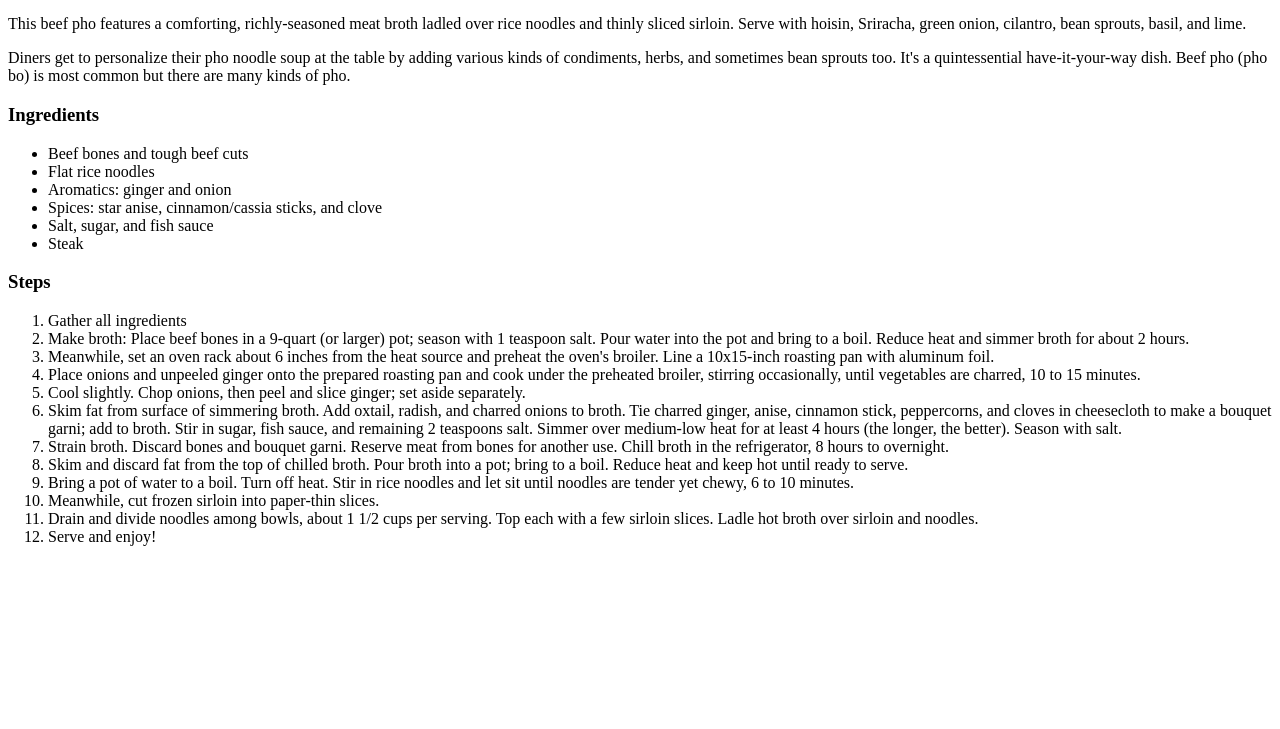
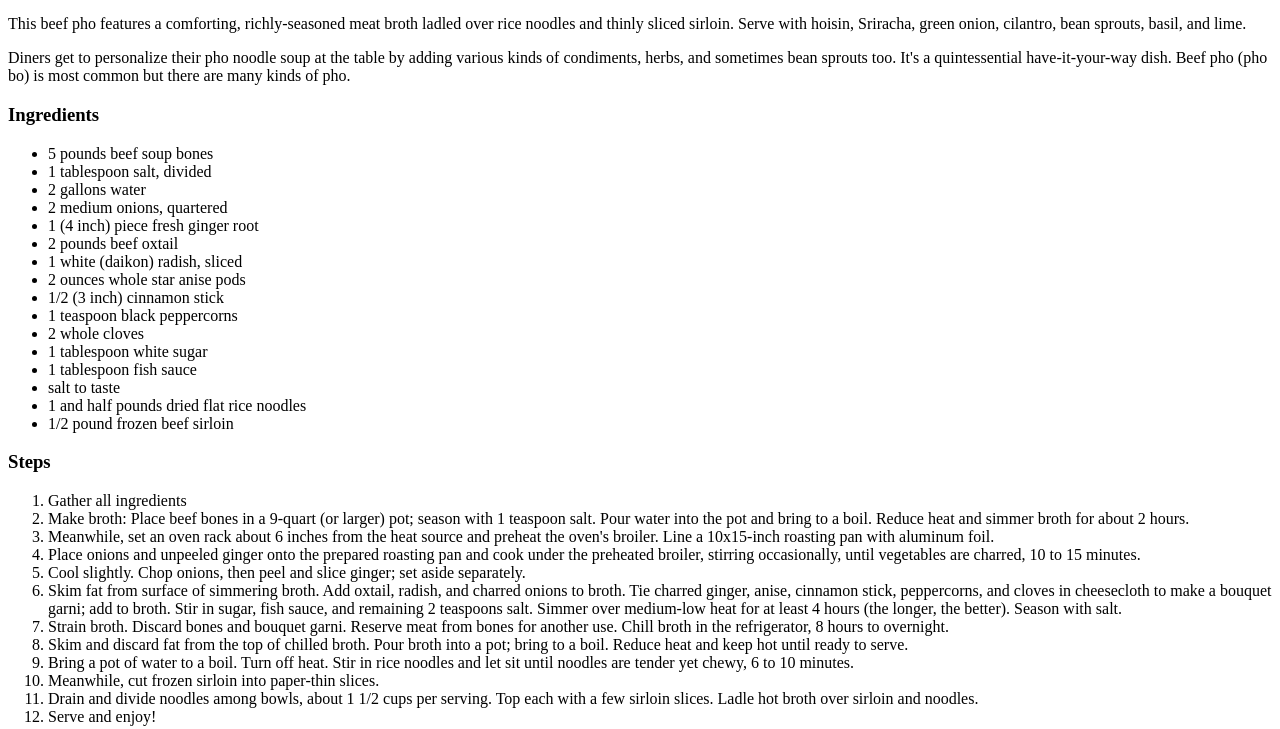
Before and after one commit to craftzmask/odin-recipes, a plain HTML site: page recipes/beef-pho.html in a window 1280 px wide. Shown: the part 353-1082 px from the top of the page. Before the commit the page ends 915 px from the top, so only its background shows below. Drawn offline with Linux system fonts and the light colour scheme.

Commit message:
Fix ingredients in Beef Pho page

```diff
--- a/recipes/beef-pho.html
+++ b/recipes/beef-pho.html
@@ -18,12 +18,22 @@
 
     <h3>Ingredients</h3>
     <ul>
-      <li>Beef bones and tough beef cuts</li>
-      <li>Flat rice noodles</li>
-      <li>Aromatics: ginger and onion</li>
-      <li>Spices: star anise, cinnamon/cassia sticks, and clove</li>
-      <li>Salt, sugar, and fish sauce</li>
-      <li>Steak</li>
+      <li>5 pounds beef soup bones</li>
+      <li>1 tablespoon salt, divided</li>
+      <li>2 gallons water</li>
+      <li>2 medium onions, quartered</li>
+      <li>1 (4 inch) piece fresh ginger root</li>
+      <li>2 pounds beef oxtail</li>
+      <li>1 white (daikon) radish, sliced</li>
+      <li>2 ounces whole star anise pods</li>
+      <li>1/2 (3 inch) cinnamon stick</li>
+      <li>1 teaspoon black peppercorns</li>
+      <li>2 whole cloves</li>
+      <li>1 tablespoon white sugar</li>
+      <li>1 tablespoon fish sauce</li>
+      <li>salt to taste</li>
+      <li>1 and half pounds dried flat rice noodles</li>
+      <li>1/2 pound frozen beef sirloin</li>
     </ul>
 
     <h3>Steps</h3>
```
